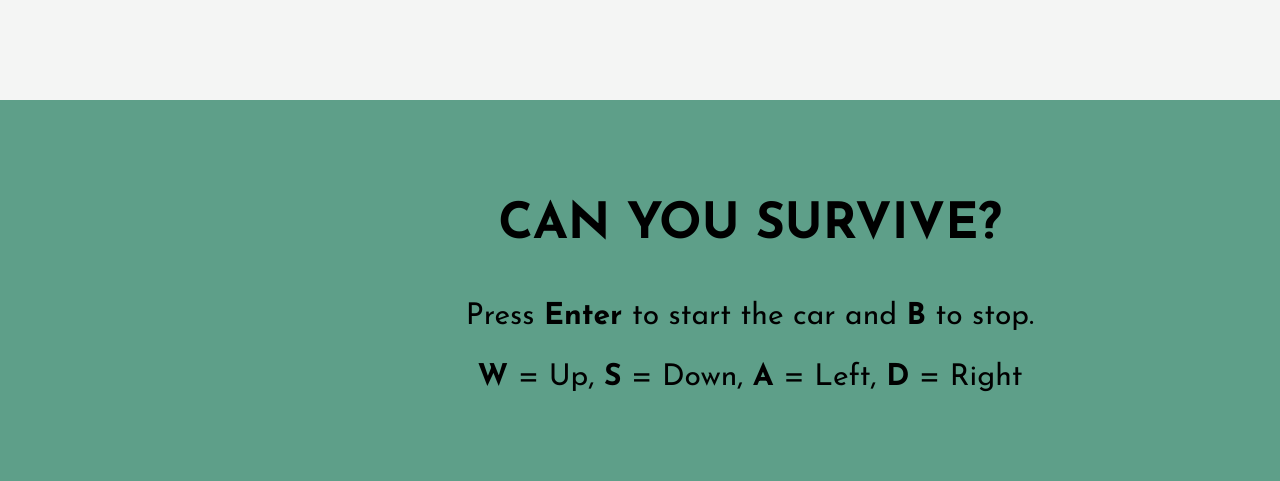
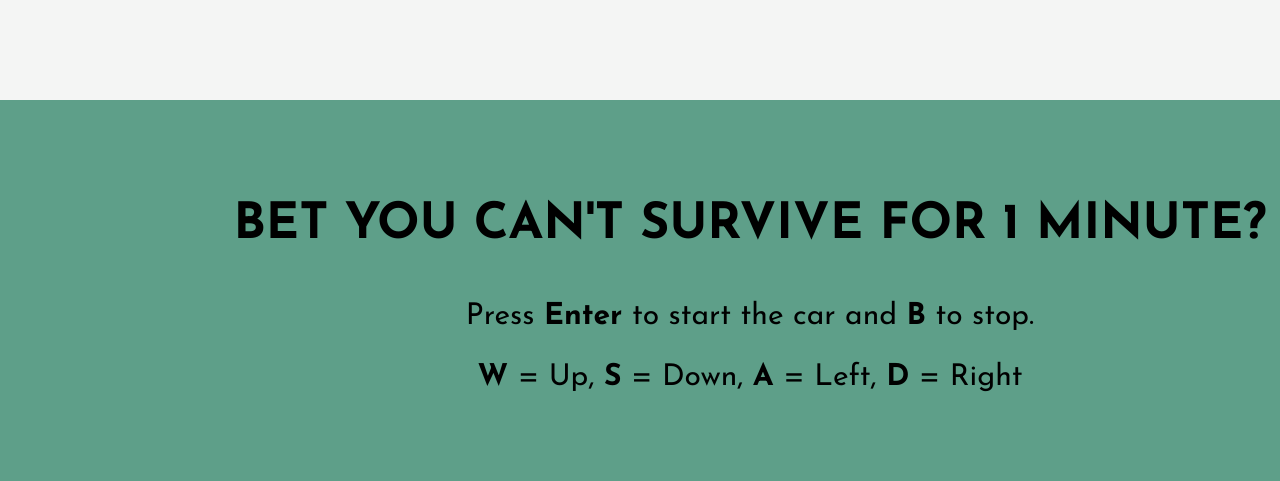
Before and after one commit to ryanchangyeolshin/driving-game, a website: page index.html in a window 1280 px wide. Shown: the top 481 px of the page. Drawn offline with Linux system fonts and the light colour scheme.

Commit message:
Changed the app name. #11

```diff
--- a/index.html
+++ b/index.html
@@ -9,7 +9,7 @@
   <body>
     <div class="container">
       <div class="header">
-        <h1>CAN YOU SURVIVE?</h1>
+        <h1>BET YOU CAN'T SURVIVE FOR 1 MINUTE?</h1>
         <p>Press <strong>Enter</strong> to start the car and <strong>B</strong> to stop.</p>
         <p><strong>W</strong> = Up, <strong>S</strong> = Down, <strong>A</strong> = Left, <strong>D</strong> = Right</p>
       </div>
```
